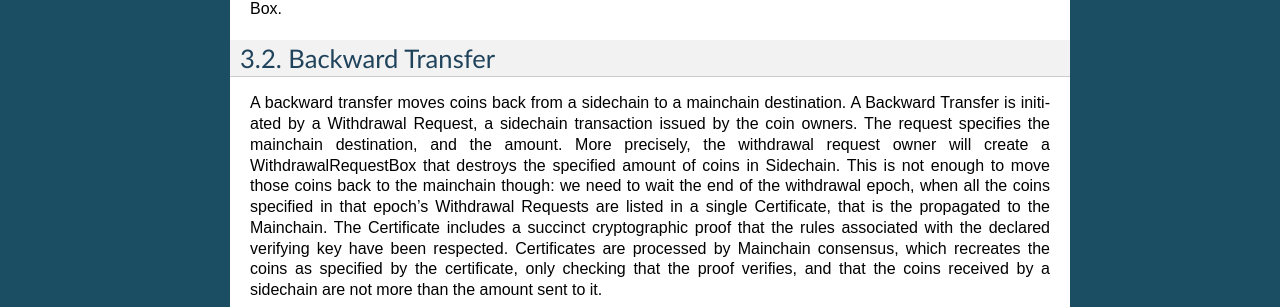
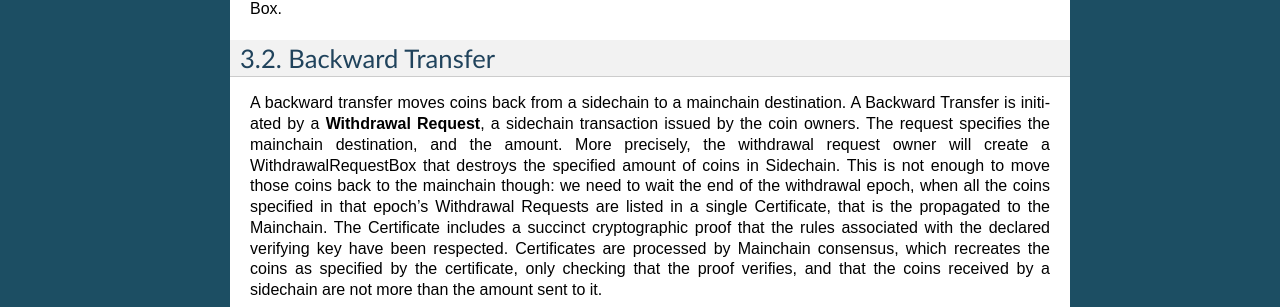
Before and after one commit to megaluck/documentation, a Sphinx documentation site: the page built from docs/introduction/03-Cross-chain-transfer-protocol.rst, in a window 1280 px wide. Shown: the part 770-1077 px from the top of the page. Built offline with Sphinx 7.4.7, drawn with Linux system fonts in a browser that asks for light colours; pages that are not in the unit, such as notebooks, are missing from menus.

```diff
--- a/docs/introduction/03-Cross-chain-transfer-protocol.rst
+++ b/docs/introduction/03-Cross-chain-transfer-protocol.rst
@@ -37,7 +37,7 @@ Backward Transfer
 =================
 
 A backward transfer moves coins back from a sidechain to a mainchain destination.
-A Backward Transfer is initiated by a Withdrawal Request, a sidechain transaction issued by the coin owners. The request specifies the mainchain destination, and the amount. More precisely, the withdrawal request owner will create a WithdrawalRequestBox that destroys the specified amount of coins in Sidechain. This is not enough to move those coins back to the mainchain though: we need to wait the end of the withdrawal epoch, when all the coins specified in that epoch’s Withdrawal Requests are listed in a single Certificate, that is the propagated to the Mainchain.
+A Backward Transfer is initiated by a **Withdrawal Request**, a sidechain transaction issued by the coin owners. The request specifies the mainchain destination, and the amount. More precisely, the withdrawal request owner will create a WithdrawalRequestBox that destroys the specified amount of coins in Sidechain. This is not enough to move those coins back to the mainchain though: we need to wait the end of the withdrawal epoch, when all the coins specified in that epoch’s Withdrawal Requests are listed in a single Certificate, that is the propagated to the Mainchain.
 The Certificate includes a succinct cryptographic proof that the rules associated with the declared verifying key have been respected. Certificates are processed by Mainchain consensus, which recreates the coins as specified by the certificate, only checking that the proof verifies, and that the coins received by a sidechain are not  more than the amount sent to it.
 
 The Cross-Chain Transfer Protocol assumes that proofs are generated with a specific proving system, but does not limit the logic of the computation that is proven by the proving system (the “circuit”). So, sidechain developers could implement the proving system that they want and need, to prove the legitimacy of backward transfers. The examples provided with the SDK implement a sample proving system, that proves that the certificate was signed by a minimum number of certifiers, whose key identities were declared at sidechain creation time. This is just a demo circuit; production sidechains require robust circuits (see the Latus recursive model in the Zendoo paper)
```
